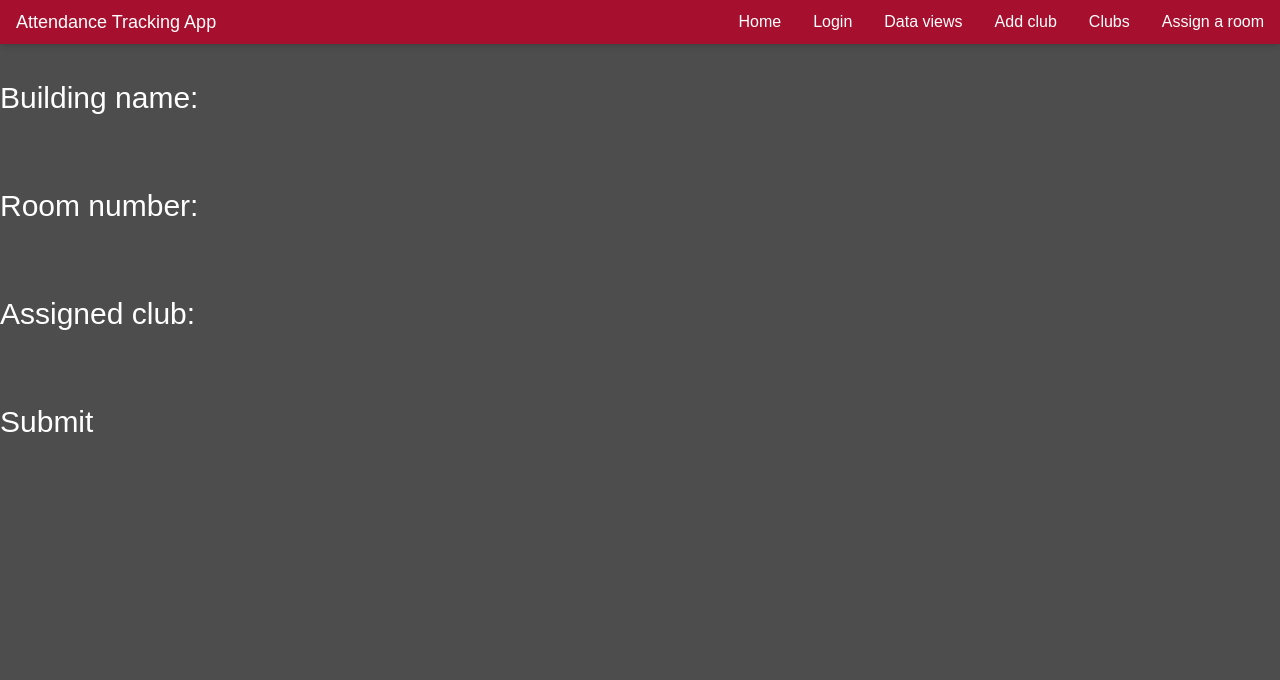
After one commit to GrTravis2/WSU_Cpts_322, a Python web app: template attendance_tracker/templates/assign_club.html in a window 1280 px wide. The commit adds this page. Shown: the top 680 px of the page. Run offline with Jinja, Linux system fonts and the light colour scheme; the template is opened without the code that fills it, so the values that code supplies are empty; style sheets or scripts are compiled from the project's sources.

Commit message:
Adding some functions for adding clubs and associate rooms to clubs in db

```diff
--- /dev/null
+++ b/attendance_tracker/templates/assign_club.html
@@ -0,0 +1,19 @@
+{% extends 'base.html' %}
+
+{% block title %}Assign club to room{% endblock %}
+{% block content %}
+    <div>
+        <form method="POST" action="/h/admin/assign-room-to-club">
+            <label for="building_name">Building name:</label><br>
+            <input type="text" name="building_name" id="building_name" required><br><br>
+
+             <label for="room_num">Room number:</label><br>
+            <input type="text" name="room_num" id="room_num" required><br><br>
+
+             <label for="assigned_club">Assigned club:</label><br>
+            <input type="text" name="assigned_club" id="assigned_club" required><br><br>
+
+            <button type="submit">Submit</button>
+        </form>
+    </div>
+{% endblock %}
--- a/attendance_tracker/templates/base.html
+++ b/attendance_tracker/templates/base.html
@@ -25,11 +25,18 @@
                     <li class="relative cursor-pointer">
                     <a href="/h/analytics/data-view" class="hover:after:w-full after:absolute after:left-0 after:-bottom-1 after:h-[2px] after:w-0 after:bg-white after:transition-all after:duration-300">Data views</a></li>
 
-                    <!-- Adding club -->
-                    <!-- This isn't going to stay here, just an easier way of getting to this page to test it -->
+                    <!-- The below few buttons aren't staying here permanently, just easier if they're easily visible for now -->
+                    <!-- Adding club to db -->
                     <li class="relative cursor-pointer">
                     <a href="/h/admin/add-club" class="hover:after:w-full after:absolute after:left-0 after:-bottom-1 after:h-[2px] after:w-0 after:bg-white after:transition-all after:duration-300">Add club</a></li>
 
+                    <!-- Clubs tab -->
+                    <li class="relative cursor-pointer">
+                    <a href="/h/admin/clubs" class="hover:after:w-full after:absolute after:left-0 after:-bottom-1 after:h-[2px] after:w-0 after:bg-white after:transition-all after:duration-300">Clubs</a></li>
+
+                    <!-- Assigning a room to a club -->
+                    <li class="relative cursor-pointer">
+                    <a href="/h/admin/assign-room-to-club" class="hover:after:w-full after:absolute after:left-0 after:-bottom-1 after:h-[2px] after:w-0 after:bg-white after:transition-all after:duration-300">Assign a room</a></li>
                 </ul>
             </div>
         </nav>
```
Also changed, not shown: attendance_tracker/controllers/admin.py (+30 -2 lines).
